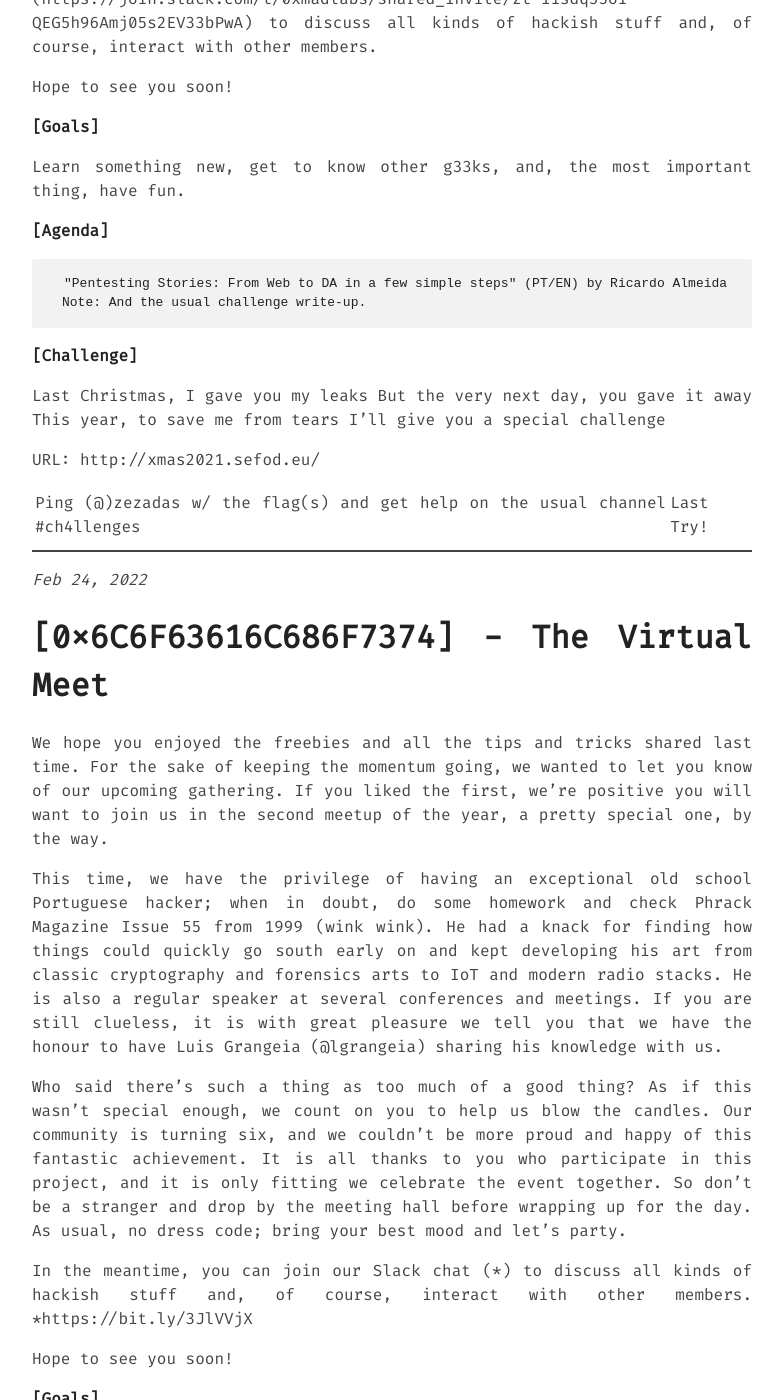
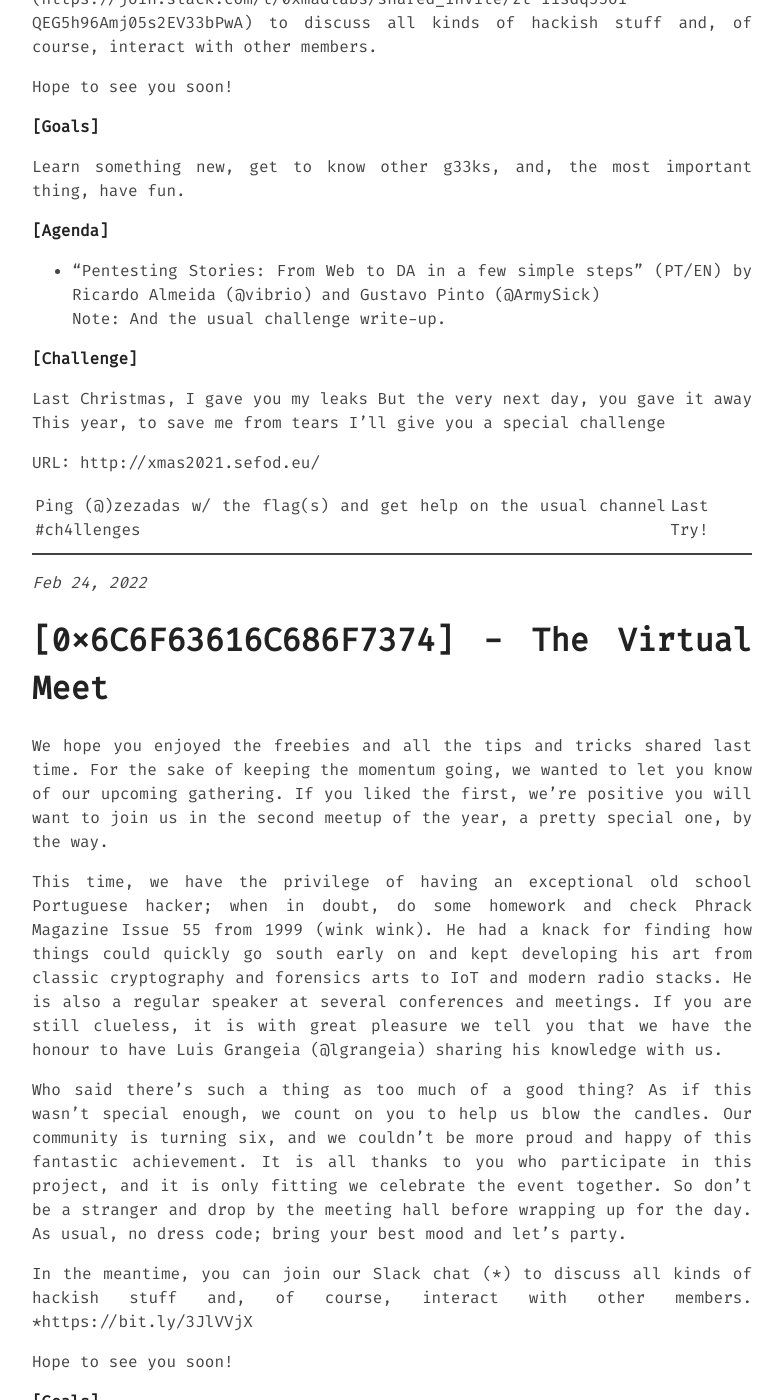
Before and after one commit to 0xOPOSEC/0xOPOSEC.github.io, a Jekyll site: the page built from _posts/2022-01-01-xpto.md, in a window 1280 px wide and 1400 px high, scrolled down 848 px. Shown: the whole window, without its empty margins (248-1031 px from the left). Built offline with Jekyll 4.4.1, drawn with Linux system fonts in a browser that asks for light colours; some of the changed text lies outside the part shown.

Commit message:
Fix 2022 events layout

```diff
--- a/_posts/2022-01-01-xpto.md
+++ b/_posts/2022-01-01-xpto.md
@@ -23,8 +23,8 @@ Learn something new, get to know other g33ks, and, the most important thing, hav
 
 **\[Agenda\]**
 
-    "Pentesting Stories: From Web to DA in a few simple steps" (PT/EN) by Ricardo Almeida (@vibrio) and Gustavo Pinto (@ArmySick)
-    Note: And the usual challenge write-up.
+- "Pentesting Stories: From Web to DA in a few simple steps" (PT/EN) by Ricardo Almeida (@vibrio) and Gustavo Pinto (@ArmySick)
+Note: And the usual challenge write-up.
 
 **\[Challenge\]**
 
@@ -59,8 +59,8 @@ Learn something new, get to know other g33ks, and, the most important thing, hav
 
 **\[Agenda\]**
 
-    "DNS Cache Snooping and its applications in 2̵0̵2̵1̵ 2022" (PT/EN) by Luis Grangeia (@lgrangeia)
-    Note: And the usual challenge write-up.
+- "DNS Cache Snooping and its applications in 2̵0̵2̵1̵ 2022" (PT/EN) by Luis Grangeia (@lgrangeia)
+Note: And the usual challenge write-up.
 
 **\[Challenge\]**
 
@@ -90,7 +90,7 @@ Learn something new, get to know other g33ks, and, the most important thing, hav
 
 **\[Agenda\]**
 
-"Fighting Log4shell - Real Incident Walkthrough" (PT/EN) by João Morais (@jmoraissec) and David Mendes (@David Mendes)
+- "Fighting Log4shell - Real Incident Walkthrough" (PT/EN) by João Morais (@jmoraissec) and David Mendes (@David Mendes)
 Note: And after some time for a Open Forum.
 
 [Challenge -> Open Forum BYOI]
@@ -117,7 +117,7 @@ Learn something new, get to know other g33ks, and, the most important thing, hav
 
 **\[Agenda\]**
 
-"Shifting Left at Enterprise Scale" (EN) by Glenn Pegden
+- "Shifting Left at Enterprise Scale" (EN) by Glenn Pegden
 
 **\[Challenge\]**
 
@@ -145,7 +145,7 @@ Learn something new, get to know other g33ks, and, the most important thing, hav
 
 **\[Agenda\]**
 
-"Reversing Computer Peripherals - Free your Keyboard, Unleash the Colors" (EN/PT) by José Moreira
+- "Reversing Computer Peripherals - Free your Keyboard, Unleash the Colors" (EN/PT) by José Moreira
 Note: And the usual challenge write-up.
 
 **\[Challenge\]**
@@ -176,7 +176,7 @@ Learn something new, get to know other g33ks, and, the most important thing, hav
 
 **\[Agenda\]**
 
-"Spring4Shell - A Deep Dive" (EN/PT) by Pedro Ribeiro
+- "Spring4Shell - A Deep Dive" (EN/PT) by Pedro Ribeiro
 Note: And the usual challenge write-up.
 
 **\[Challenge\]**
@@ -208,7 +208,7 @@ Learn something new, get to know other g33ks, and, the most important thing, hav
 
 **\[Agenda\]**
 
-"Breaking Azure AD joined endpoints in zero-trust environments" (EN) by Dirk-jan Mollema
+- "Breaking Azure AD joined endpoints in zero-trust environments" (EN) by Dirk-jan Mollema
 Note: And the usual challenge write-up.
 
 **\[Challenge\]**
@@ -239,8 +239,8 @@ Learn something new, get to know other g33ks, and, the most important thing, hav
 
 **\[Agenda\]**
 
-"Ring! Ring! Who's there? Your data." (PT/EN) by David Sopas and João Morais
-"The Fall of the Summer Challenge" (PT/EN) by Pedro Rodrigues
+- "Ring! Ring! Who's there? Your data." (PT/EN) by David Sopas and João Morais
+- "The Fall of the Summer Challenge" (PT/EN) by Pedro Rodrigues
 
 **\[Challenge\]**
 
```
